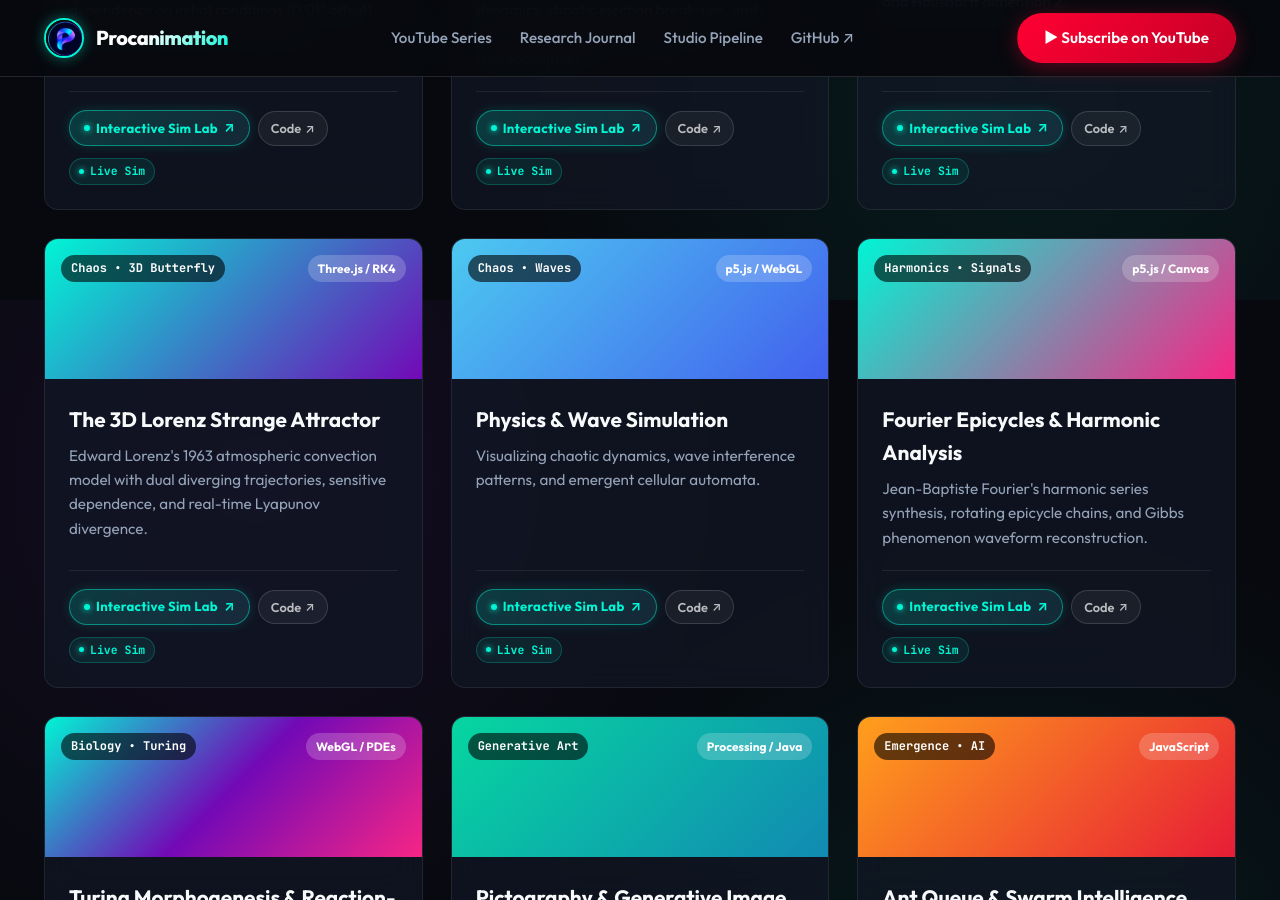
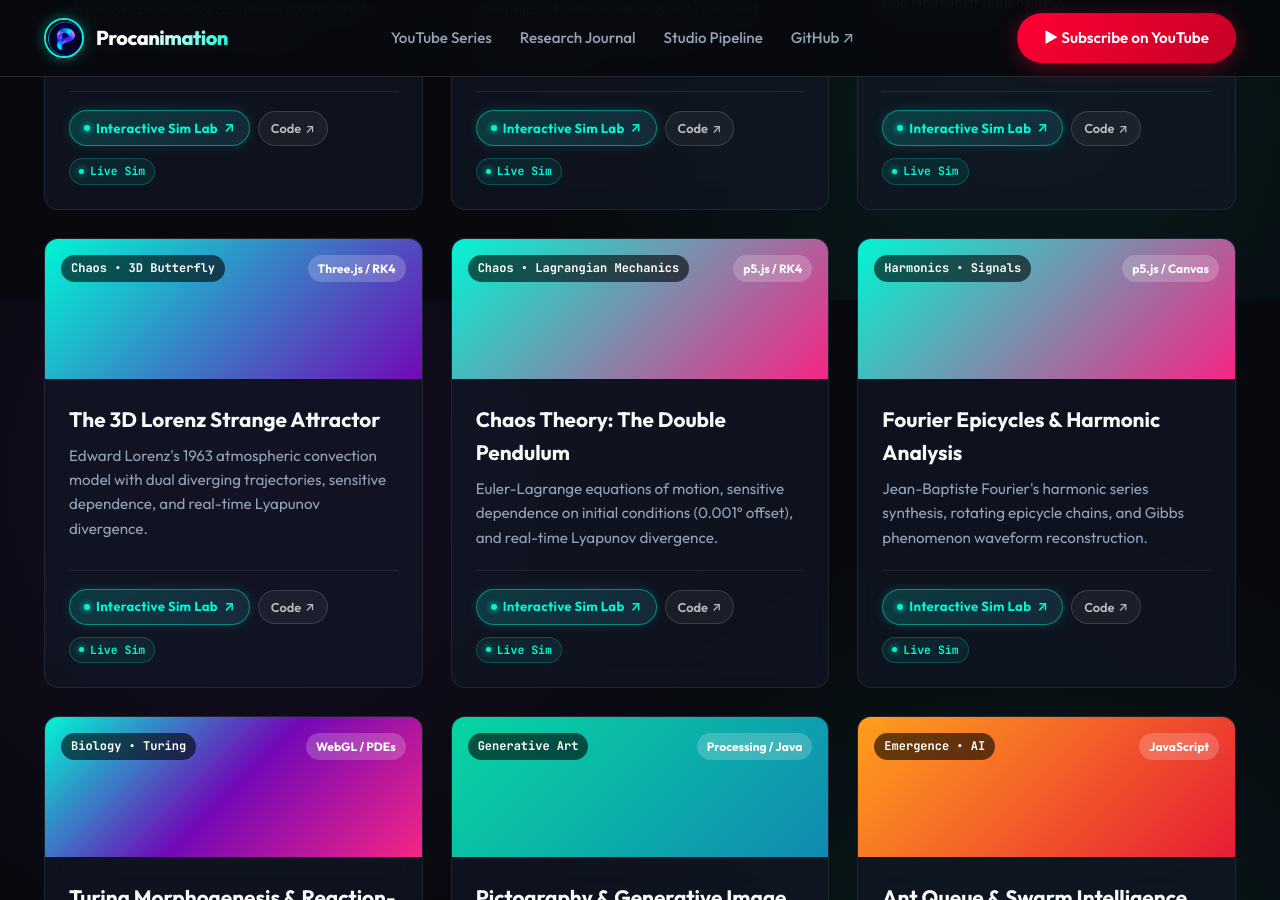
Before and after one commit to procanimation/procanimation.github.io, a Jekyll site: the page built from index.html, in a window 1280 px wide and 900 px high, scrolled down 3300 px. Built offline with Jekyll 4.4.1, drawn with Linux system fonts in a browser that asks for light colours.

Commit message:
feat(double_pendulum): update project card to link to companion science-stuff/double_pendulum

```diff
--- a/_data/projects.yml
+++ b/_data/projects.yml
@@ -43,16 +43,16 @@
   featured: true
   gradient: "linear-gradient(135deg, #00f5d4 0%, #7209b7 100%)"
 
-- name: "Physics & Wave Simulation"
-  slug: "science-stuff"
+- name: "Chaos Theory: The Double Pendulum"
+  slug: "double-pendulum"
   category: "science"
-  tag: "Chaos • Waves"
-  tech: "p5.js / WebGL"
-  description: "Visualizing chaotic dynamics, wave interference patterns, and emergent cellular automata."
+  tag: "Chaos • Lagrangian Mechanics"
+  tech: "p5.js / RK4"
+  description: "Euler-Lagrange equations of motion, sensitive dependence on initial conditions (0.001° offset), and real-time Lyapunov divergence."
   article_url: "/2026/09/27/chaos-theory-double-pendulum.html"
-  repo_url: "https://github.com/procanimation/science-stuff"
+  repo_url: "https://github.com/procanimation/science-stuff/tree/main/double_pendulum"
   featured: true
-  gradient: "linear-gradient(135deg, #4cc9f0 0%, #4361ee 100%)"
+  gradient: "linear-gradient(135deg, #00f5d4 0%, #f72585 100%)"
 
 - name: "Fourier Epicycles & Harmonic Analysis"
   slug: "fourier-series"
```
